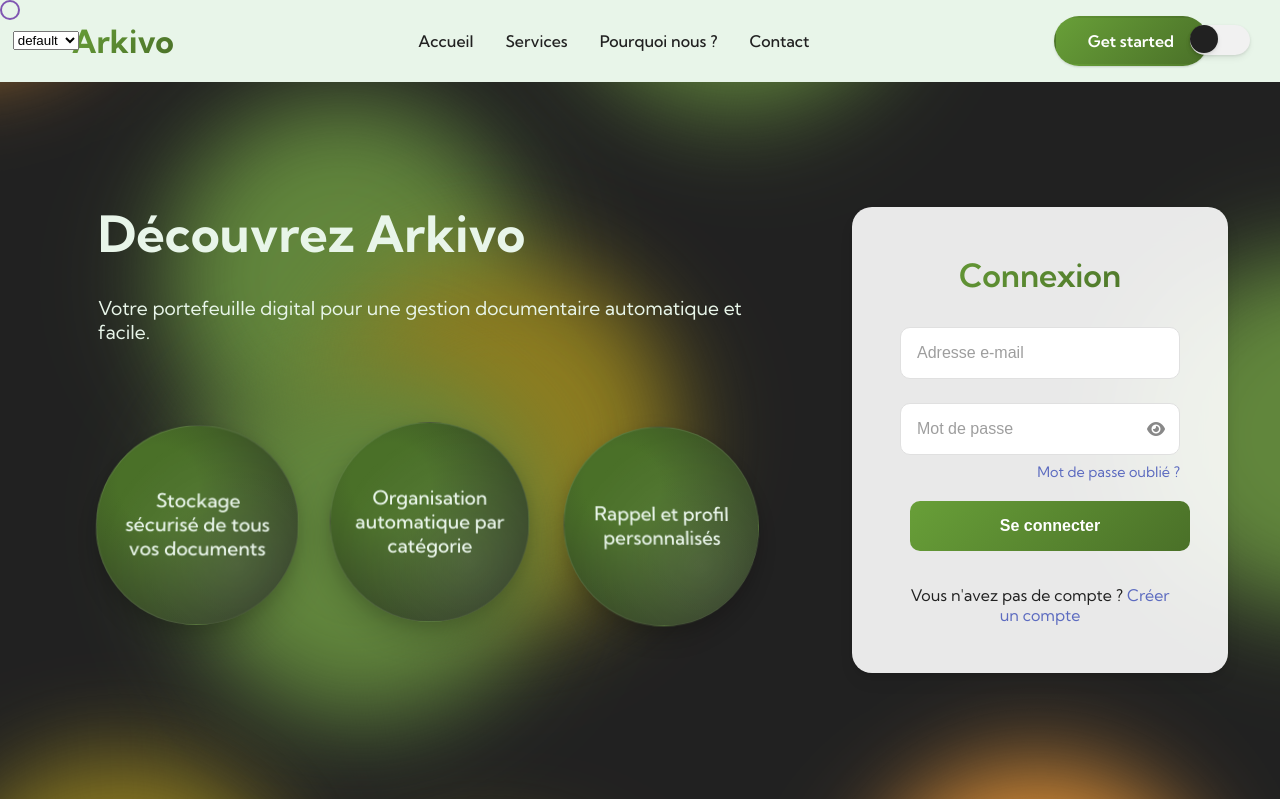
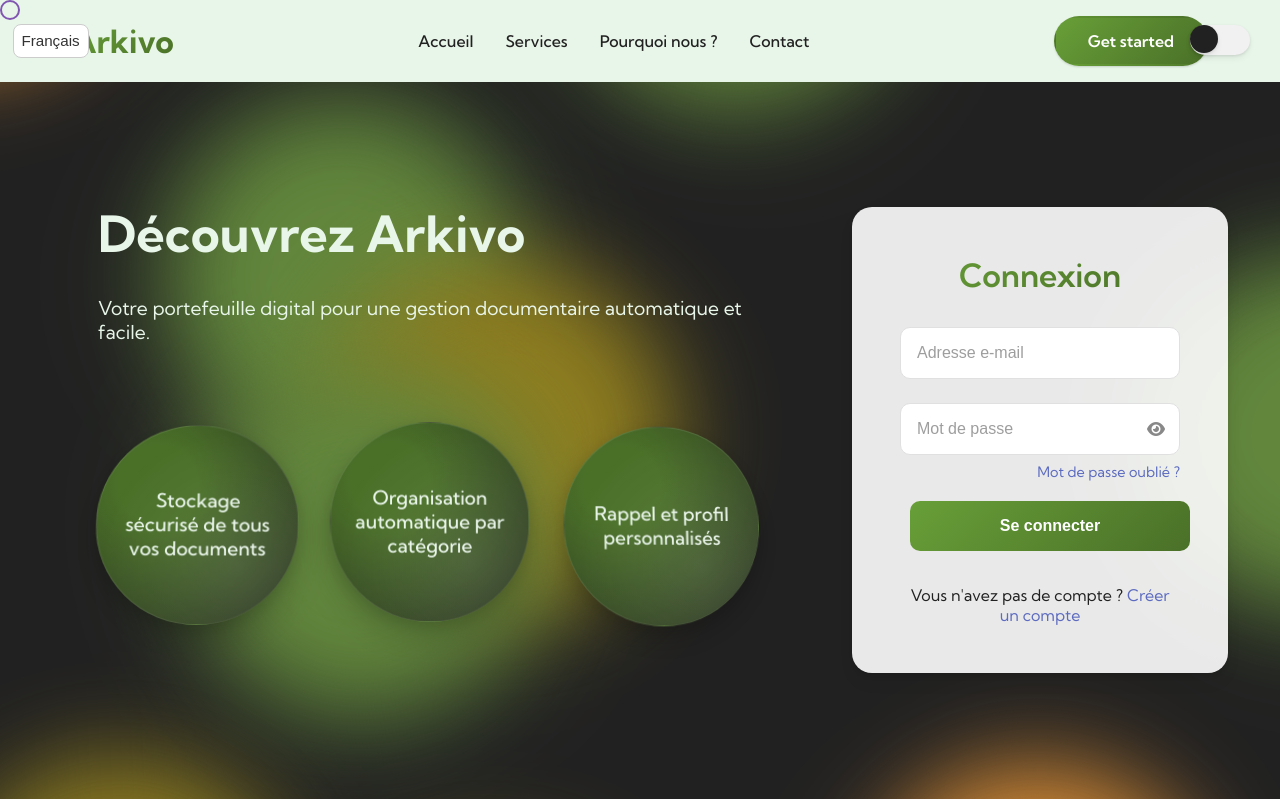
Before and after one commit to HasnaAmal/PFA, a Flask app: page / in a window 1280 px wide. Shown: the top 799 px of the page. Run offline with Flask 3, Linux system fonts and the light colour scheme.

Commit message:
Update index.html

```diff
--- a/templates/index.html
+++ b/templates/index.html
@@ -4,7 +4,8 @@
 <head>
   <meta charset="UTF-8" />
   <meta name="viewport" content="width=device-width, initial-scale=1" />
-  <title>Arkivo | Portefeuille digital</title>
+  <meta name="google" content="notranslate">
+  <title class="notranslate">Arkivo | Portefeuille digital</title>
   <link href="https://fonts.googleapis.com/css2?family=Inter:wght@400;600;700&display=swap" rel="stylesheet" />
   <link rel="preconnect" href="https://fonts.googleapis.com">
     <link rel="preconnect" href="https://fonts.gstatic.com" crossorigin>
@@ -100,10 +101,10 @@
       </div>
       <!---------------------------------------------------------------------->
       <div class="language-buttons">
-        <select name="" id="selectLang" onchange="changeLanguage(this)">
-          <option value="en">English</option>
-          <option value="ar">العربية</option>
-          <option value="fr">default</option>
+        <select name="" id="selectLang" class="notranslate language-select"  onchange="changeLanguage(this)">
+          <option value="en" class="notranslate">English</option>
+          <option value="ar" class="notranslate">العربية</option>
+          <option value="fr" class="notranslate">Français</option>
         </select>
       </div>
 
```
